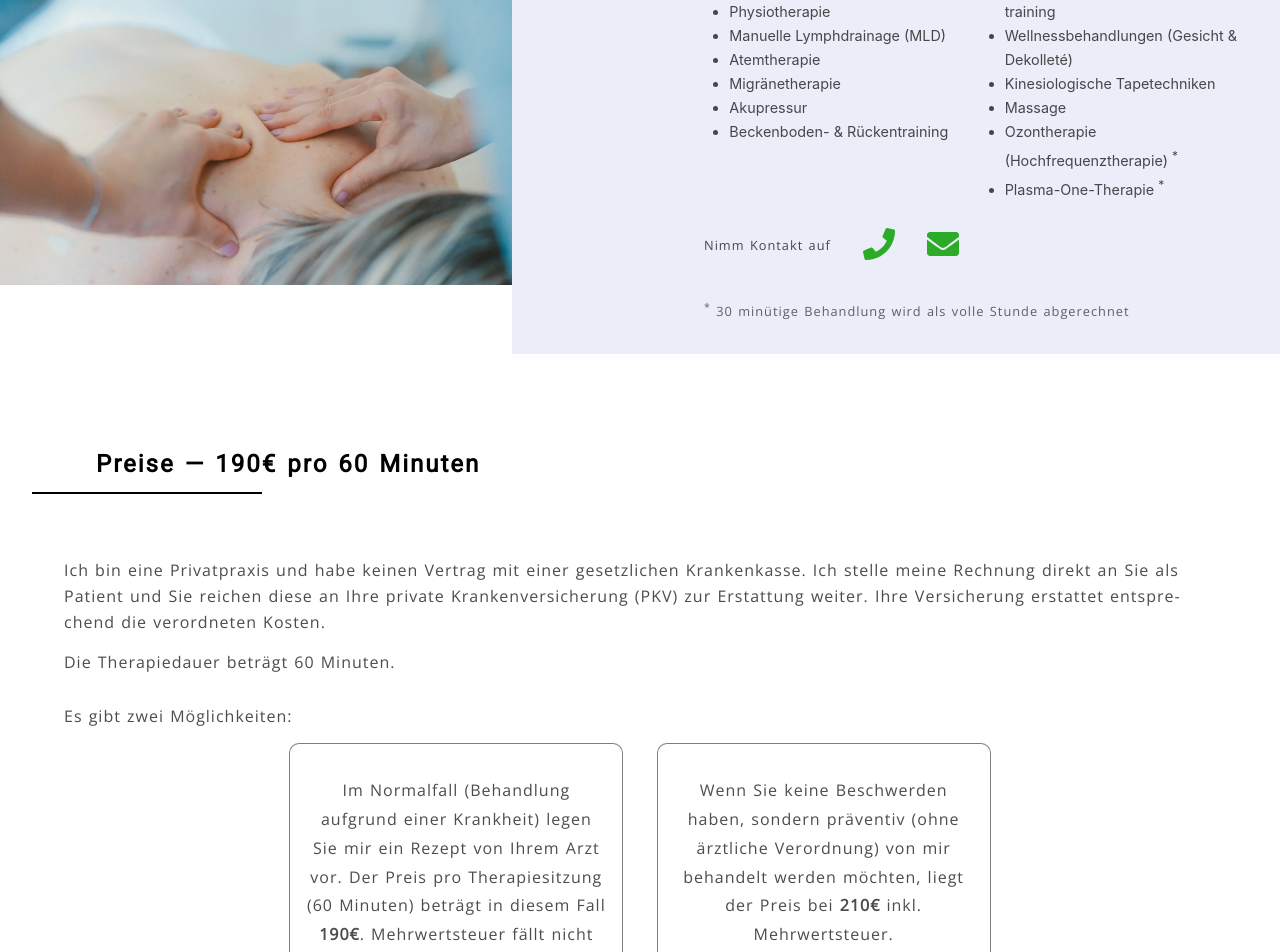
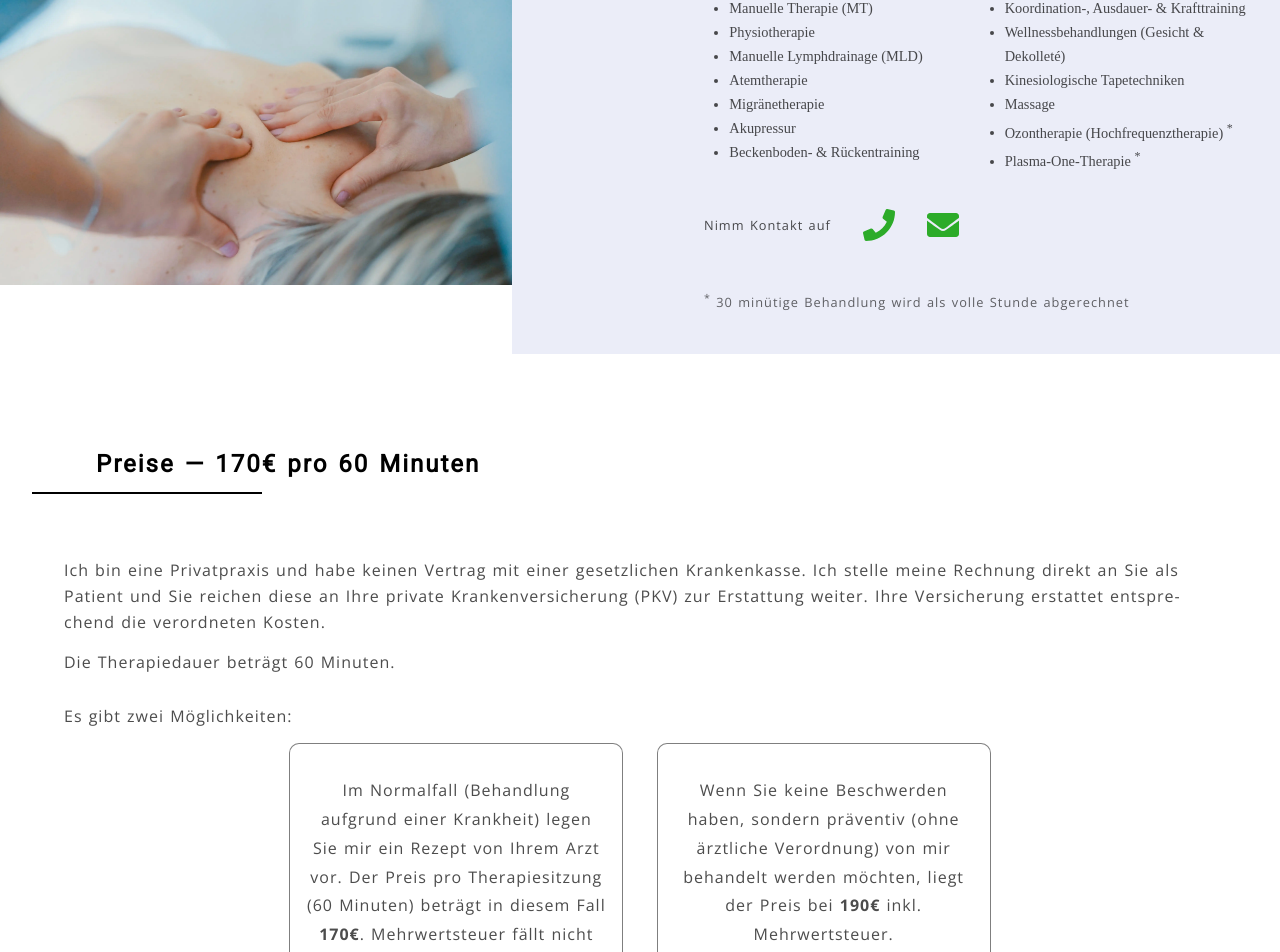
Before and after one commit to ab7z/saim-mobilephysio, a Next.js app: page / in a window 1280 px wide. Shown: the part 1532-2484 px from the top of the page. Built offline with nearby package versions, Linux system fonts and the light colour scheme.

Commit message:
chore: update/lower the prices
update the project to the last version

```diff
--- a/components/Navbar.js
+++ b/components/Navbar.js
@@ -23,7 +23,6 @@ export default function Navbar() {
                                 alt={ 'logo' }
                                 width={ 50 }
                                 height={ 50 }
-                                responsive={ true }
                                 quality={ 80 }
                             />
                         }
--- a/components/Price.js
+++ b/components/Price.js
@@ -8,7 +8,7 @@ export default function Price() {
       id={'prices'}
     >
       <div className={styles.wrapper}>
-        <h2 className={styles.heading}>Preise &mdash; 190€ pro 60 Minuten</h2>
+        <h2 className={styles.heading}>Preise &mdash; 170€ pro 60 Minuten</h2>
         <div>
           <p className={styles.p}>
             Ich bin eine Privat­praxis und habe keinen Vertrag mit einer gesetz­lichen
@@ -26,13 +26,13 @@ export default function Price() {
               <p>
                 Im Normal­fall (Be­hand­lung aufgrund einer Krank­heit) legen Sie mir ein Rezept von
                 Ihrem Arzt vor. Der Preis pro The­rapie­sit­zung (60 Minuten) be­trägt in diesem
-                Fall <b>190€</b>. Mehrwertsteuer fällt nicht an.
+                Fall <b>170€</b>. Mehrwertsteuer fällt nicht an.
               </p>
             </div>
             <div className={[styles.rect, styles.effect5].join(' ')}>
               <p>
                 Wenn Sie keine Beschwerden haben, sondern präventiv (ohne ärztliche Verordnung) von
-                mir behandelt werden möchten, liegt der Preis bei <b>210€</b> inkl. Mehrwertsteuer.
+                mir behandelt werden möchten, liegt der Preis bei <b>190€</b> inkl. Mehrwertsteuer.
               </p>
             </div>
           </div>
--- a/components/Services.js
+++ b/components/Services.js
@@ -14,6 +14,11 @@ export default function Services() {
                         src={ service }
                         alt={ 'massage mobile physio saim' }
                         placeholder={ 'blur' }
+                        style={{
+                            width: '100%',
+                            height: 'auto',
+                            objectFit: 'cover'
+                        }}
                     />
                 </div>
                 <div className={ styles.right }>
--- a/pages/_app.js
+++ b/pages/_app.js
@@ -1,10 +1,30 @@
 import '../styles/globals.css';
 import Layout from '../components/Layout';
+import { Open_Sans, Roboto } from 'next/font/google';
+import { config } from '@fortawesome/fontawesome-svg-core';
+import '@fortawesome/fontawesome-svg-core/styles.css';
+
+config.autoAddCss = false;
+
+const openSans = Open_Sans({
+    subsets: ['latin'],
+    display: 'swap',
+    variable: '--font-open-sans',
+});
+
+const roboto = Roboto({
+    weight: ['400'],
+    subsets: ['latin'],
+    display: 'swap',
+    variable: '--font-roboto',
+});
 
 export default function MyApp({ Component, pageProps }) {
     return (
-        <Layout>
-            <Component { ...pageProps } />
-        </Layout>
+        <div className={`${openSans.variable} ${roboto.variable}`}>
+            <Layout>
+                <Component { ...pageProps } />
+            </Layout>
+        </div>
     );
 }
--- a/pages/_document.js
+++ b/pages/_document.js
@@ -7,10 +7,6 @@ export default function Document() {
         <meta
           property='og:type'
           content='website'
-        />
-        <link
-          href='https://fonts.googleapis.com/css?family=Open+Sans|Roboto&amp;display=swap'
-          rel='stylesheet'
         />
         <meta
           property='og:description'
--- a/pages/api/hello.js
+++ /dev/null
@@ -1,5 +0,0 @@
-// Next.js API route support: https://nextjs.org/docs/api-routes/introduction
-
-export default function handler(req, res) {
-    res.status(200).json({ name: 'John Doe' });
-}
--- a/styles/globals.css
+++ b/styles/globals.css
@@ -5,7 +5,7 @@
 
 body {
     margin: 0;
-    font-family: -apple-system, BlinkMacSystemFont, 'Segoe UI', 'Roboto', 'Oxygen',
+    font-family: var(--font-open-sans), -apple-system, BlinkMacSystemFont, 'Segoe UI', 'Oxygen',
     'Ubuntu', 'Cantarell', 'Fira Sans', 'Droid Sans', 'Helvetica Neue',
     sans-serif;
     -webkit-font-smoothing: antialiased;
@@ -18,7 +18,7 @@ code {
 }
 
 h1, h2, h3, h4, h5, h6 {
-    font-family: 'Roboto', sans-serif;
+    font-family: var(--font-roboto), sans-serif;
     letter-spacing: 2px;
     word-spacing: 2px;
     margin-block-start: 0;
@@ -28,7 +28,7 @@ h1, h2, h3, h4, h5, h6 {
 }
 
 p, a {
-    font-family: 'Open Sans', sans-serif;
+    font-family: var(--font-open-sans), sans-serif;
     letter-spacing: 1px;
     word-spacing: 1px;
     text-decoration: none;
```
Also changed, not shown: package.json (+5 -5 lines), .eslintrc.json (added), public/preisliste.png, styles/components/Price.module.css (line endings or trailing spaces), 1 other file (tests, documents, lock files or other folders).
